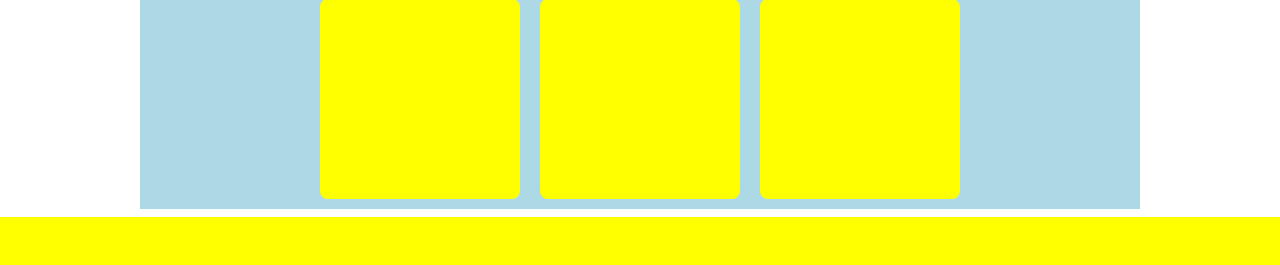
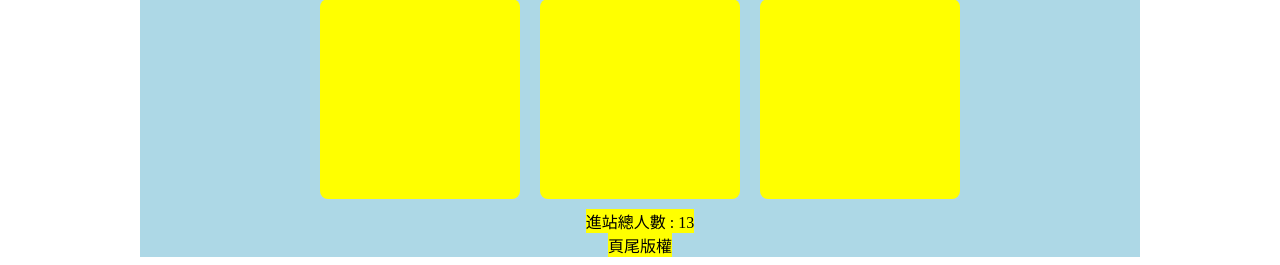
Before and after one commit to user638726/weather_report, a PHP site: the page made by project/天氣預報2.php in a window 1280 px wide. Shown: the part 604-869 px from the top of the page. Before the commit the page ends 821 px from the top, so only its background shows below. Run offline with PHP 8.4, Linux system fonts and the light colour scheme; data comes from the database, SQL or seed files in the repository.

Commit message:
新增總人數與頁尾版權到天氣預報2與3

```diff
--- a/project/天氣預報.php
+++ b/project/天氣預報.php
@@ -130,6 +130,7 @@ include "db.php";
                 let time_length = data.cwaopendata.dataset.location[0].weatherElement[0].time.length;
                 //console.log(data);
                 //console.log(data.cwaopendata.dataset.location[0].locationName);
+                console.log(time_length);
                 //console.log(data.cwaopendata.dataset.location[0].weatherElement[0].time[0].parameter.parameterName);
                 console.log(data.cwaopendata.dataset.location[0].weatherElement[0].time[0].startTime);
                 console.log(data.cwaopendata.dataset.location[0].weatherElement[0].time[0].endTime);
@@ -233,7 +234,7 @@ include "db.php";
                 <?=$Bottom->find(1)['bottom'];?>
             </footer>
         </div>
-
+    </div>
         <script>
         $(document).ready(function() {
             $(".btn1").on("click", function() {
--- a/project/天氣預報2.php
+++ b/project/天氣預報2.php
@@ -1,5 +1,6 @@
 <?php
 session_start();
+include "db.php";
 ?>
 <!DOCTYPE html>
 <html lang="en">
@@ -102,6 +103,16 @@ session_start();
         display: flex;
         justify-content: center;
         align-items: center;
+    }
+    .number {
+        text-align: center;
+        margin: 0 auto;
+        background-color: yellow;
+    }
+
+    footer {
+        text-align: center;
+        background-color: yellow
     }
     </style>
     <script>
@@ -211,6 +222,11 @@ session_start();
                 <div class="box1" id="box16"></div>
                 <div class="box1" id="box17"></div>
             </div>
+            <div class="number">進站總人數 :
+                <?=$Total->find(1)['total'];?></div>
+            <footer>
+                <?=$Bottom->find(1)['bottom'];?>
+            </footer>
         </div>
     </div>
     <script>
```
Also changed, not shown: project/天氣預報3.php (+17 -1 lines).
